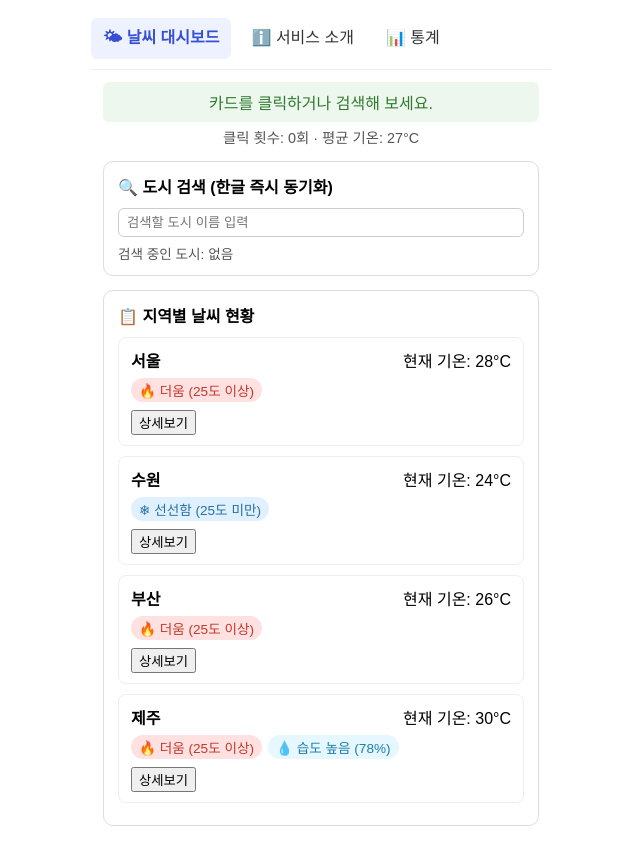
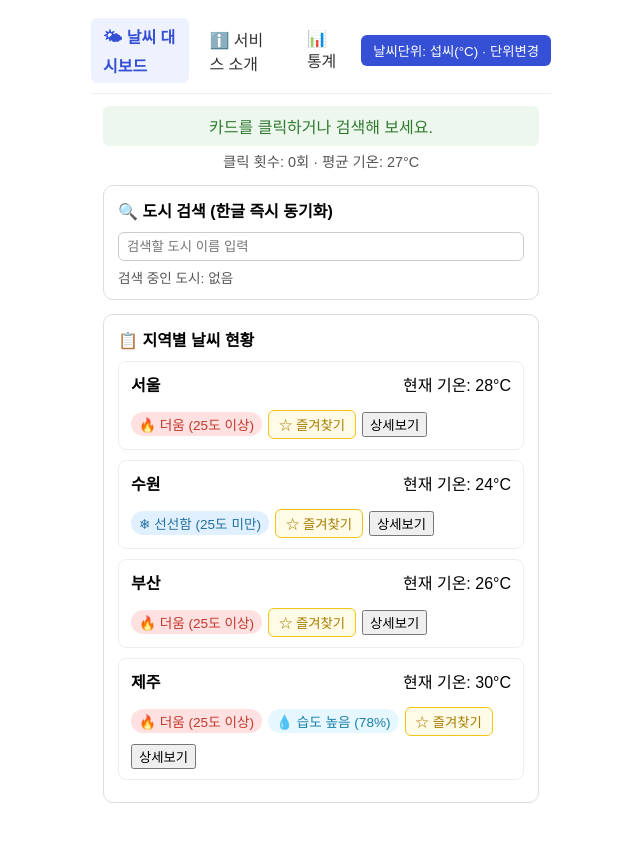
Before and after one commit to geunhyekang/skala-vue, a Vue app: page / in a window 1280 px wide. Shown: the top 864 px of the page, without its empty margins (319-959 px from the left). Built offline with nearby package versions, Linux system fonts and the light colour scheme.

Commit message:
Apply Pinia (with Unit Toggler)

```diff
--- a/package.json
+++ b/package.json
@@ -13,6 +13,7 @@
     "format": "prettier --write --experimental-cli src/"
   },
   "dependencies": {
+    "axios": "^1.20.0",
     "pinia": "^3.0.4",
     "vue": "^3.5.32",
     "vue-router": "^4.6.4"
--- a/src/App.vue
+++ b/src/App.vue
@@ -1,9 +1,14 @@
+<script setup>
+import UnitToggler from './exercise/components/UnitToggler.vue'
+</script>
+
 <template>
   <div id="app-shell">
     <nav class="nav-bar">
       <RouterLink to="/" class="nav-link">🌤 날씨 대시보드</RouterLink>
       <RouterLink to="/about" class="nav-link">ℹ️ 서비스 소개</RouterLink>
       <RouterLink to="/stats" class="nav-link">📊 통계</RouterLink>
+      <UnitToggler class="nav-unit-toggler" />
     </nav>
 
     <main class="main-content">
@@ -20,6 +25,7 @@
 }
 .nav-bar {
   display: flex;
+  align-items: center;
   gap: 8px;
   padding: 10px 0;
   margin-bottom: 12px;
@@ -36,6 +42,9 @@
   color: #3550d4;
   font-weight: bold;
 }
+.nav-unit-toggler {
+  margin-left: auto;
+}
 .main-content {
   padding: 0 12px 24px;
 }
--- /dev/null
+++ b/src/exercise/components/UnitToggler.vue
@@ -0,0 +1,23 @@
+<script setup>
+import { useConfigStore } from '../../stores/configStore'
+
+const configStore = useConfigStore()
+</script>
+
+<template>
+  <button class="unit-toggler" @click="configStore.toggleUnit">
+    날씨단위: {{ configStore.unit === 'celsius' ? '섭씨(°C)' : '화씨(°F)' }} · 단위변경
+  </button>
+</template>
+
+<style scoped>
+.unit-toggler {
+  padding: 6px 12px;
+  border: none;
+  border-radius: 6px;
+  background: #3550d4;
+  color: #fff;
+  cursor: pointer;
+  white-space: nowrap;
+}
+</style>
--- a/src/exercise/components/WeatherCard.vue
+++ b/src/exercise/components/WeatherCard.vue
@@ -1,11 +1,23 @@
 <script setup>
+import { computed } from 'vue'
 import { isHot, isHumid } from '../models/weatherRules'
+import { useConfigStore } from '../../stores/configStore'
 
 const props = defineProps({
   city: { type: Object, required: true },
 })
 
 const emit = defineEmits(['select-card', 'click-detail'])
+
+const configStore = useConfigStore()
+
+const displayTemp = computed(() => {
+  const rawTemp = props.city.temp // 원본 데이터는 섭씨 숫자
+  if (configStore.unit === 'fahrenheit') {
+    return Math.round((rawTemp * 9) / 5 + 32) // 화씨 변환 연산
+  }
+  return rawTemp // 'celsius'일 때는 원본 그대로 반환
+})
 
 function handleSelect() {
   emit('select-card', props.city.name)
@@ -14,19 +26,28 @@ function handleSelect() {
 function handleDetail() {
   emit('click-detail', { id: props.city.id, name: props.city.name, status: props.city.status })
 }
+
+function handleToggleFavorite() {
+  configStore.toggleFavorite(props.city.id)
+}
 </script>
 
 <template>
   <div class="weather-card" @click="handleSelect">
     <div class="card-header">
       <strong>{{ city.name }}</strong>
-      <span>현재 기온: {{ city.temp }}°C</span>
+      <span>현재 기온: {{ displayTemp }}{{ configStore.unitSymbol }}</span>
     </div>
 
+    <!-- isHot/isHumid 판정은 원본(섭씨) 기준 그대로 유지, 화면 표시만 단위 전환 -->
     <span v-if="isHot(city)" class="badge hot">🔥 더움 (25도 이상)</span>
     <span v-else class="badge cool">❄ 선선함 (25도 미만)</span>
 
     <span v-if="isHumid(city)" class="badge humid"> 💧 습도 높음 ({{ city.humidity }}%) </span>
+
+    <button class="favorite-button" @click.stop="handleToggleFavorite">
+      {{ configStore.isFavorite(city.id) ? '★ 즐겨찾기' : '☆ 즐겨찾기' }}
+    </button>
 
     <button @click.stop="handleDetail">상세보기</button>
   </div>
@@ -64,8 +85,19 @@ function handleDetail() {
   background: #e6f7ff;
   color: #1a7fa8;
 }
+.favorite-button {
+  display: inline-block;
+  margin-top: 8px;
+  margin-right: 6px;
+  padding: 4px 10px;
+  border: 1px solid #f0c419;
+  border-radius: 6px;
+  background: #fffbe6;
+  color: #a67c00;
+  cursor: pointer;
+}
 button {
-  display: block;
+  display: inline-block;
   margin-top: 8px;
 }
 </style>
--- a/src/exercise/views/WeatherDetailView.vue
+++ b/src/exercise/views/WeatherDetailView.vue
@@ -1,19 +1,30 @@
 <script setup>
-import { ref, onMounted } from 'vue'
+import { ref, computed, onMounted } from 'vue'
 import { useRouter } from 'vue-router'
 import { fetchWeatherDetail } from '../services/weatherService'
+import { useConfigStore } from '../../stores/configStore'
 
 const props = defineProps({
   cityId: { type: String, required: true },
 })
 
 const router = useRouter()
+const configStore = useConfigStore()
 const detail = ref(null)
 const isLoading = ref(true)
 
 onMounted(async () => {
   detail.value = await fetchWeatherDetail(props.cityId)
   isLoading.value = false
+})
+
+const displayTemp = computed(() => {
+  if (!detail.value) return null
+  const rawTemp = detail.value.temp
+  if (configStore.unit === 'fahrenheit') {
+    return Math.round((rawTemp * 9) / 5 + 32)
+  }
+  return rawTemp
 })
 
 function goBackToDashboard() {
@@ -28,7 +39,7 @@ function goBackToDashboard() {
     <p v-if="isLoading">불러오는 중...</p>
     <div v-else-if="detail" class="detail-card">
       <p>관측 지점: {{ detail.region }}</p>
-      <p>기상 기온: {{ detail.temp }}°C</p>
+      <p>기상 기온: {{ displayTemp }}{{ configStore.unitSymbol }}</p>
       <p>대기 습도: {{ detail.humidity }}%</p>
       <p>현재 풍속: {{ detail.windSpeed }}m/s</p>
     </div>
--- /dev/null
+++ b/src/stores/configStore.js
@@ -0,0 +1,28 @@
+import { defineStore } from 'pinia'
+
+export const useConfigStore = defineStore('config', {
+  state: () => ({
+    unit: 'celsius', // 'celsius' | 'fahrenheit'
+    favoriteCityIds: [], // 4. 본인 추가 state
+  }),
+  getters: {
+    unitSymbol: (state) => (state.unit === 'fahrenheit' ? '°F' : '°C'),
+    // 4. 본인 추가 getter
+    favoriteCount: (state) => state.favoriteCityIds.length,
+    isFavorite: (state) => (cityId) => state.favoriteCityIds.includes(cityId),
+  },
+  actions: {
+    toggleUnit() {
+      this.unit = this.unit === 'celsius' ? 'fahrenheit' : 'celsius'
+    },
+    // 4. 본인 추가 action
+    toggleFavorite(cityId) {
+      const index = this.favoriteCityIds.indexOf(cityId)
+      if (index === -1) {
+        this.favoriteCityIds.push(cityId)
+      } else {
+        this.favoriteCityIds.splice(index, 1)
+      }
+    },
+  },
+})
```
Also changed, not shown: src/components/practices/library/StoreCounter.vue (added, +22 -0 lines), 1 other file (tests, documents, lock files or other folders).
